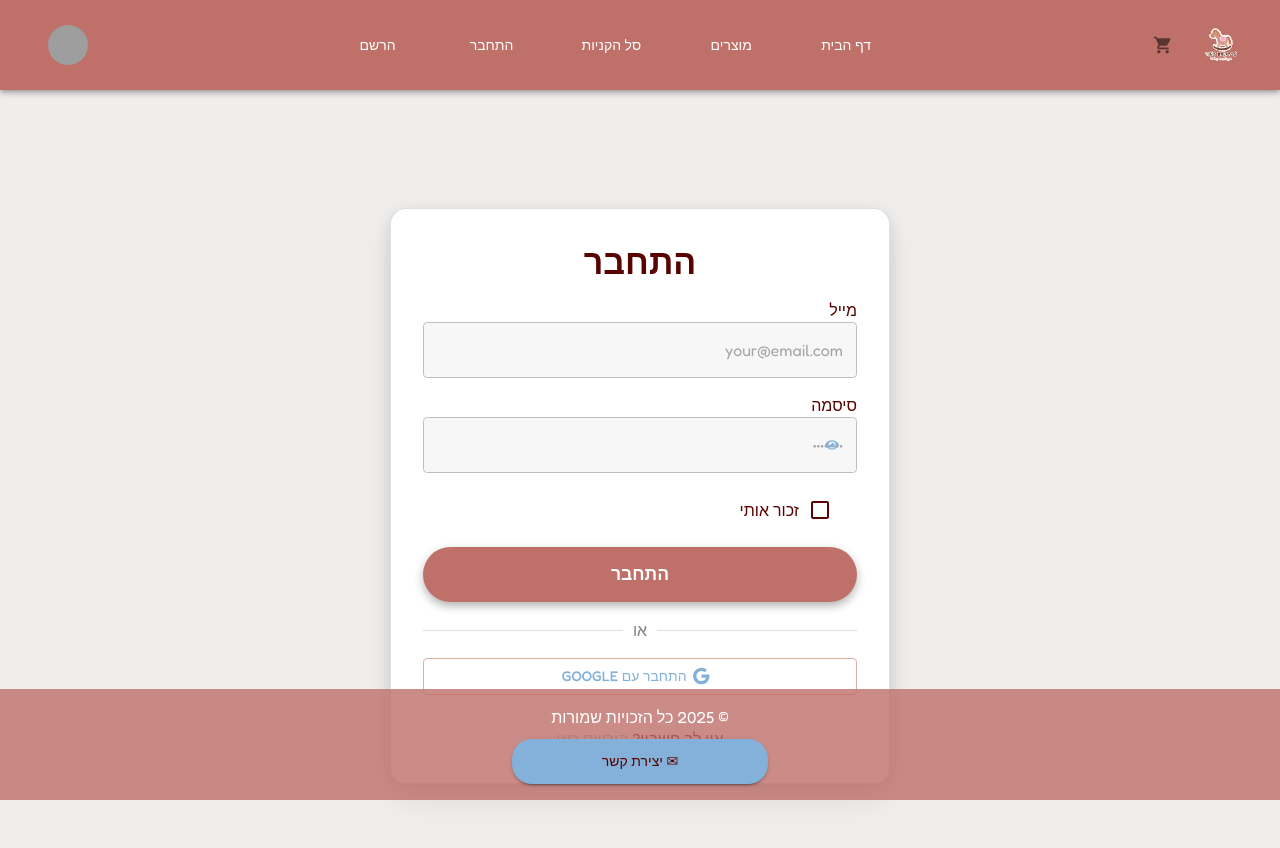
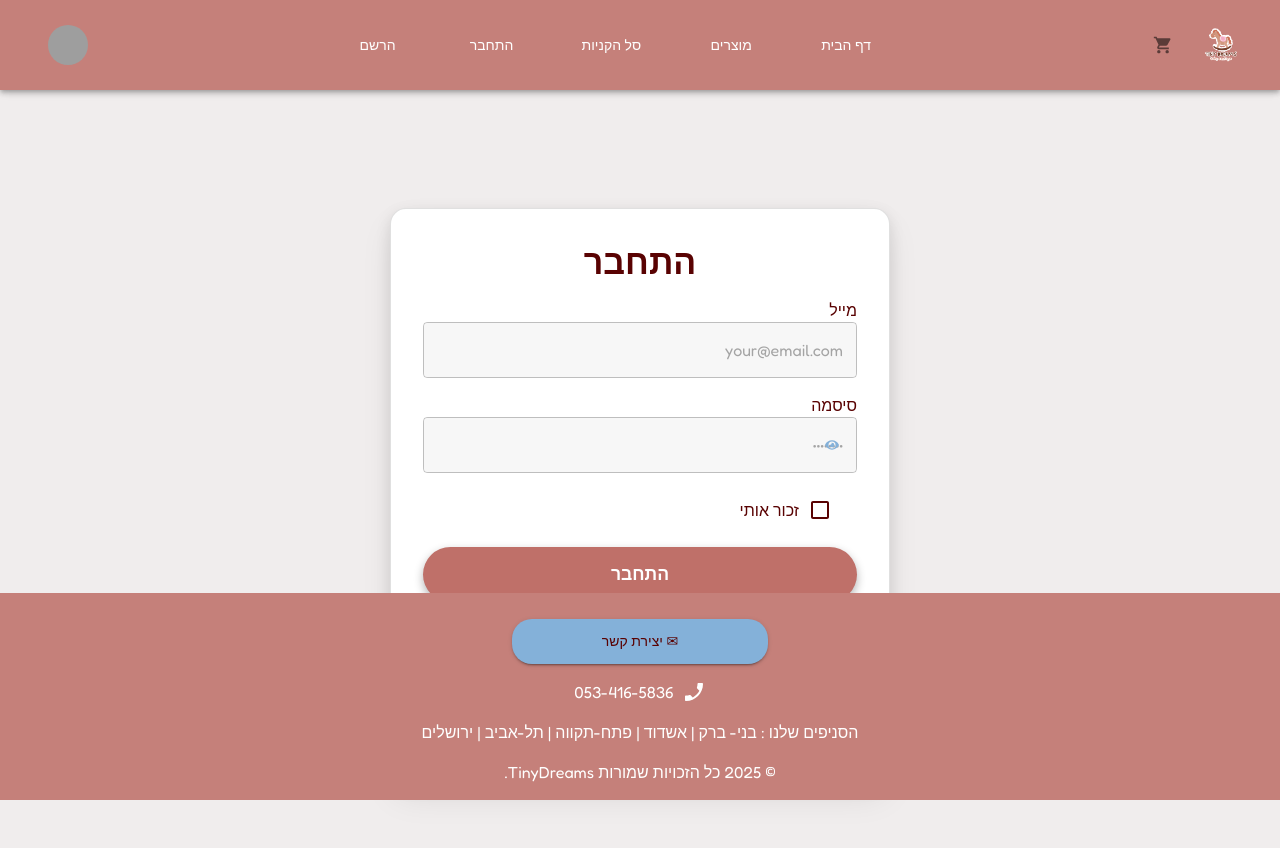
Before and after one commit to sari705/reactProject, a React (Vite) app in the folder TinyDreams/: page /login in a window 1280 px wide. Shown: the top 848 px of the page. Built offline with nearby package versions, Linux system fonts and the light colour scheme; grey boxes are pictures that could not be loaded; a web font is replaced by a local one.

Commit message:
a few fixes

```diff
--- a/TinyDreams/src/components/Footer.jsx
+++ b/TinyDreams/src/components/Footer.jsx
@@ -1,6 +1,7 @@
 import React, { useState, useEffect } from 'react';
 import { Container, Typography, Box, Button } from '@mui/material';
 import { Email } from '@mui/icons-material';
+import PhoneEnabledIcon from '@mui/icons-material/PhoneEnabled';
 
 
 const Footer = () => {
@@ -19,7 +20,8 @@ const Footer = () => {
 
     return (
         <Box component="footer" sx={{
-            backgroundColor: isVisible ? 'rgba(191, 112, 105, 0.8)' : 'transparent',
+            // backgroundColor: isVisible ? 'rgba(191, 112, 105, 0.8)' : 'transparent',
+            backgroundColor: isVisible ? '#c5807a' : 'transparent',
             color: isVisible ? 'white' : 'transparent',
             py: 2,
             textAlign: 'center',
@@ -31,12 +33,23 @@ const Footer = () => {
             visibility: isVisible ? 'visible' : 'hidden',
             minHeight: '60px'
         }}>
-            <Container maxWidth={false} sx={{ width: '100%' }}>
-                <Typography variant="body1">&copy; {new Date().getFullYear()} כל הזכויות שמורות</Typography>
-            </Container>
+            {/*     <Box component="footer" sx={{
+            backgroundColor: isVisible ? 'rgba(191, 112, 105)' : 'transparent',
+            color: isVisible ? '#590202' : 'transparent',
+            py: 2,
+            textAlign: 'center',
+            position: 'sticky',
+            bottom: 0,
+            right: 0,
+            width: '100vw',
+            transition: 'background-color 0.5s, color 0.5s',
+            visibility: isVisible ? 'visible' : 'hidden',
+            minHeight: '60px',
+            borderTop: "2px solid #590202"
+        }}> */}
             <a
                 href={`https://mail.google.com/mail/?view=cm&fs=1&to=${emailAddress}&su=יצירת קשר&body=שלום, אני רוצה לדבר על...`}
-                style={{ textDecoration: 'none' }}
+                style={{ textDecoration: 'none', marginRight: "0vw" }}
                 target='_blank'
             >
                 <Button
@@ -44,17 +57,32 @@ const Footer = () => {
                     color="primary"
                     // endIcon={<Email />}
                     sx={{
+                        marginRight: "0vw",
                         borderRadius: '20px',
                         padding: '10px 20px',
                         textTransform: 'none',
                         marginTop: '10px',
-                        width:"20%",
+                        width: "20%",
                         color: "#590202",
                     }}
                 > ✉︎ יצירת קשר
                 </Button>
             </a>
+            {/* <Container>
+            <Typography sx={{display:"flex", flexDirection:"row"}}>
+                <PhoneEnabledIcon />
+                053-416-5836
+            </Typography></Container> */}
+            <Box sx={{ display: "flex", justifyContent: "center", alignItems: "center", gap: 1, mt: 2 }}>
+                <PhoneEnabledIcon />
+                <Typography variant="body1">053-416-5836</Typography>
+            </Box>
+            <div><p>הסניפים שלנו : בני- ברק | אשדוד | פתח-תקווה | תל-אביב | ירושלים</p> </div>
+            <Container maxWidth={false} sx={{ width: '100%' }}>
+                <Typography variant="body1">&copy; {new Date().getFullYear()}  כל הזכויות שמורות TinyDreams.</Typography>
+            </Container>
         </Box>
+
     );
 };
 
--- a/TinyDreams/src/components/NavBar.jsx
+++ b/TinyDreams/src/components/NavBar.jsx
@@ -51,7 +51,8 @@ function ResponsiveAppBar() {
                 position="fixed"
                 className="navBar"
                 sx={{
-                    backgroundColor: "#BF7069",
+                    // backgroundColor: "#BF7069",
+                    backgroundColor:"#c5807a",
                     transition: "background-color 0.3s ease-in-out",
                 }}
             >
--- a/TinyDreams/src/main.jsx
+++ b/TinyDreams/src/main.jsx
@@ -28,7 +28,7 @@ const theme = createTheme({
     fontFamily: '"Fredoka", "Arial", sans-serif',
   },
 });
-
+// #c5807a
 createRoot(document.getElementById('root')).render(
   <StrictMode>
     <ThemeProvider theme={theme}>
```
